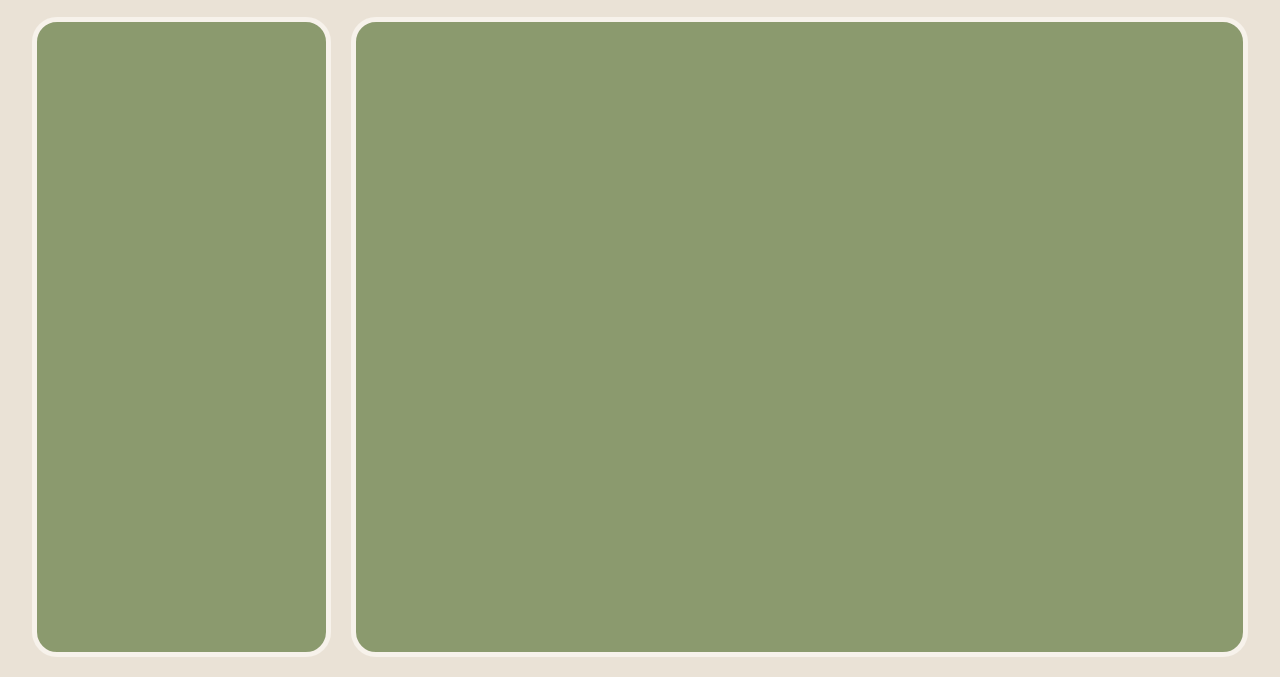
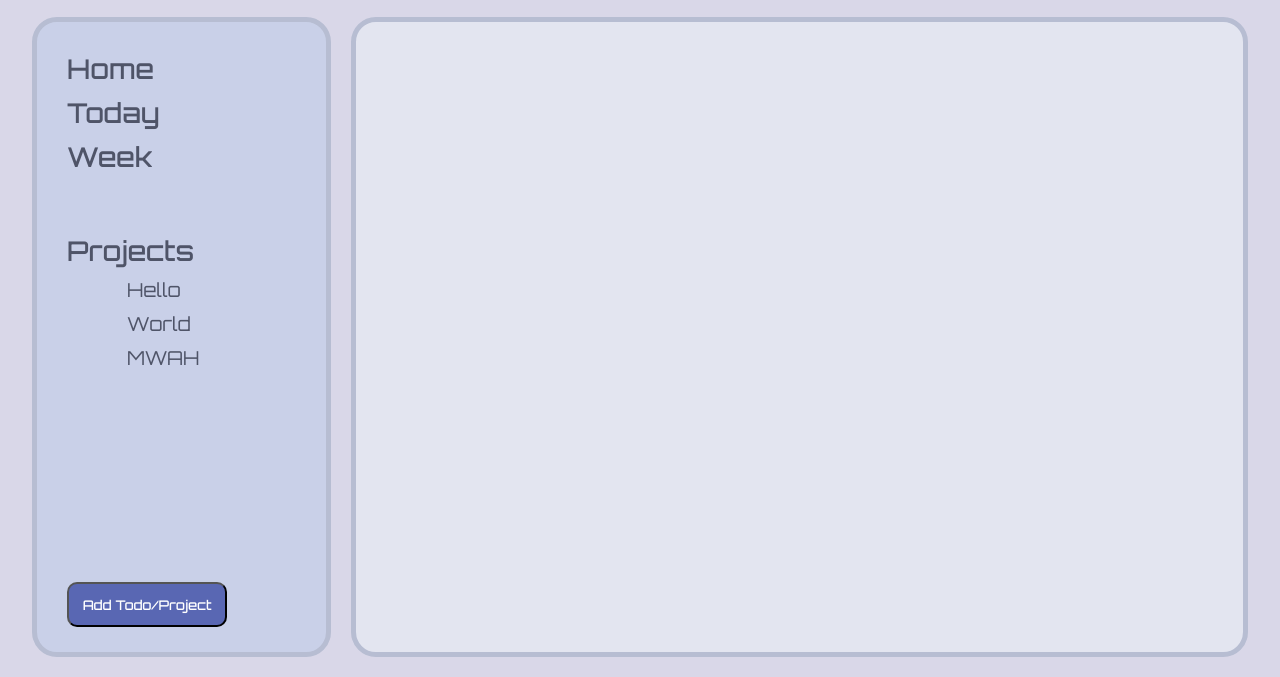
Before and after one commit to kunalsharma-swdev/todo-list, a website built with webpack: page src/template.html in a window 1280 px wide. Shown: the part 123-800 px from the top of the page. Built offline with nearby package versions, Linux system fonts and the light colour scheme.

Commit message:
completed ui of navigation

```diff
--- a/src/styles.css
+++ b/src/styles.css
@@ -5,7 +5,8 @@
 }
 
 html{
-    background-color: #EAE2D6;
+    background-color: #D9D7E8;
+    font-family: Orbitron;
 }
 
 body{
@@ -20,16 +21,16 @@ body{
     height: 95vh;
     width: 95vw;
     display: grid;
-    grid-template-columns: 2fr 6fr;
-    grid-template-rows: 100px 1fr;
+    grid-template-columns: minmax(0,2fr) minmax(0,6fr);
+    grid-template-rows: 100px minmax(0,1fr);
     gap: 20px;
 }
 
 .header, .navigation, .content{
-    background-color: #8B9A6E;
-    border: 5px solid #F7F2EB;
+    border: 5px solid #B7BDD2;
     border-radius: 25px;
     padding-left: 30px;
+    padding-right: 30px;
 }
 
 .header{
@@ -39,15 +40,82 @@ body{
     display: flex;
     align-items: center;
     font-size: 3rem;
-    color: #F7F2EB;
+    background-color: #BFC8E6;
+    color: #4B5068;
 }
 
 .navigation{
     grid-column: 1/2;
     display: grid;
-    grid-template-rows: 1fr 100px;
+    grid-template-rows: 1fr 70px;
+    background-color: #C9D0E8;
+    min-width: 0;
 }
 
 .content{
     grid-column: 2/3;
+    background-color: #E3E5F0;
 }
+
+.navigation-content{
+    padding-top: 30px;
+    padding-bottom: 30px;
+    display: flex;
+    flex-direction: column;
+    gap: 10px;
+    min-width: 0;
+    min-height: 0;
+}
+
+.group-heading{
+    font-size: 1.7rem;
+    font-weight: 500;
+    color: #4F5468;
+}
+
+.group-heading:hover{
+    color: #5967B3;
+}
+
+.project{
+    margin-top: 50px;
+}
+
+.Projects{
+    display: flex;
+    flex-direction: column;
+    font-size: 1.2rem;
+    color: #4F5468;
+    gap: 10px;
+    overflow: auto;
+
+}
+
+.Projects > div{
+    padding-left: 60px;
+    overflow-wrap: anywhere;
+}
+
+.Projects > div:hover{
+    color: #5967B3;
+}
+
+.navigation-add{
+    display: flex;
+
+}
+
+.add{
+    height: 45px;
+    width: 70%;
+    border-radius: 10px;
+    background-color: #5967B3;
+    color: #FFFFFF;
+    font-family: Orbitron;
+    font-weight: 500;
+
+}
+
+.add:hover{
+    background-color: #4F5DA8;
+}
--- a/src/template.html
+++ b/src/template.html
@@ -13,8 +13,20 @@
                 To-do List
             </div>
             <div class="navigation">
-                <div class="navigation-content"></div>
-                <div class="navigation-add"></div>
+                <div class="navigation-content">
+                    <div class="group-heading">Home</div>
+                    <div class="group-heading">Today</div>
+                    <div class="group-heading">Week</div>
+                    <div class="group-heading project">Projects</div>
+                    <div class="Projects">
+                        <div class="one">Hello</div>
+                        <div class="two">World</div>
+                        <div class="three">MWAH</div>
+                    </div>
+                </div>
+                <div class="navigation-add">
+                    <button class="add">Add Todo/Project</button>
+                </div>
             </div>
             <div class="content"></div>
         </div>
```
Also changed, not shown: planning.md (+14 -4 lines), dist/index.html, dist/main.js.
